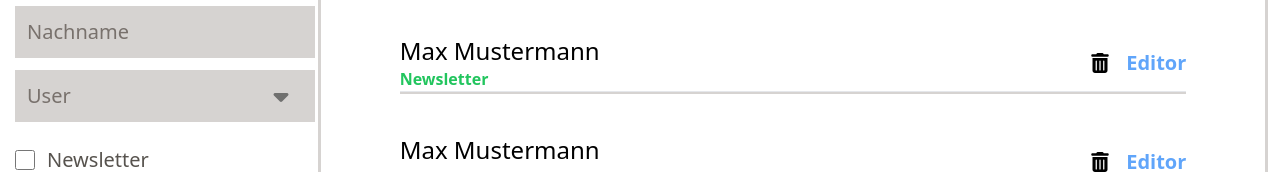
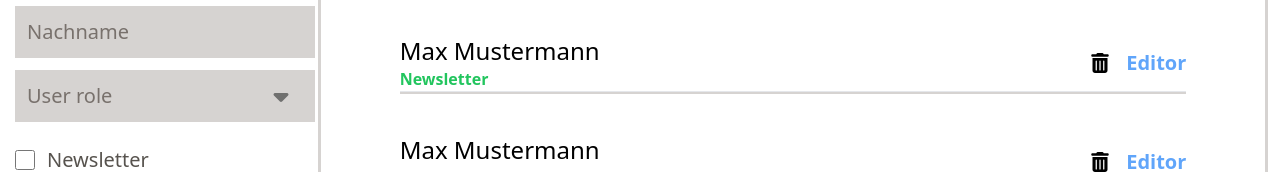
Before and after one commit to TomyJusuf/Userrole_Form, a React (Vite) app: page / in a window 1280 px wide. Shown: the part 330-502 px from the top of the page. Built offline with nearby package versions, Linux system fonts and the light colour scheme.

Commit message:
Create new branch and testing data

```diff
--- a/package.json
+++ b/package.json
@@ -11,7 +11,9 @@
   },
   "dependencies": {
     "react": "^18.2.0",
-    "react-dom": "^18.2.0"
+    "react-dom": "^18.2.0",
+    "react-hook-form": "^7.49.3",
+    "react-select": "^5.8.0"
   },
   "devDependencies": {
     "@types/react": "^18.2.43",
--- a/src/App.tsx
+++ b/src/App.tsx
@@ -1,13 +1,20 @@
+import { DataProvider } from './components/DataContext';
 import UserForm from './components/UserForm';
 import UsersBoarder from './components/UsersBoarder';
 import './index.css';
 
 function App() {
+  const datatoSend = (data: any) => {
+    // Do any additional processing if needed
+    console.log('Form submitted:', data);
+  };
   return (
     <>
       <div className="flex flex-wrap container justify-center items-center h-[100vh] xl:max-w-[1400px] lg:max-w-[1200px] lg:pr-8 sm:gap-y-5 px-3 sm:mt-0">
-        <UserForm />
-        <UsersBoarder />
+        <DataProvider>
+          <UserForm />
+          <UsersBoarder />
+        </DataProvider>
       </div>
     </>
   );
--- /dev/null
+++ b/src/components/DataContext.tsx
@@ -0,0 +1,26 @@
+// DataContext.js
+import { createContext, useContext, useState } from 'react';
+
+const DataContext = createContext<unknown>('unknown');
+
+export const DataProvider = ({ children }: any) => {
+  const [formData, setFormData] = useState();
+
+  const updateFormData = (newData: any) => {
+    setFormData(newData);
+  };
+
+  return (
+    <DataContext.Provider value={{ formData, updateFormData }}>
+      {children}
+    </DataContext.Provider>
+  );
+};
+
+export const useData = () => {
+  const context = useContext(DataContext);
+  if (!context) {
+    throw new Error('useData must be used within a DataProvider');
+  }
+  return context;
+};
--- a/src/components/UserForm.tsx
+++ b/src/components/UserForm.tsx
@@ -1,4 +1,27 @@
+import { useForm, SubmitHandler } from 'react-hook-form';
+import { useData } from './DataContext';
+
+type Inputs = {
+  firstName: string;
+  lastname: string;
+  selectRole: 'admin' | 'editor' | 'user';
+  newsLetter?: boolean;
+  // selectRole: { label: string; value: string };
+};
+
 export default function UserForm() {
+  const { updateFormData } = useData() as {
+    updateFormData: (newData: any) => void;
+  };
+
+  const {
+    register,
+    handleSubmit,
+
+    formState: { errors },
+  } = useForm<Inputs>();
+
+  const onSubmit: SubmitHandler<Inputs> = (data) => updateFormData(data);
   return (
     <div className=" flex flex-row  items-center justify-center 2xl:max-w-[500px] xl:max-w-[450px] lg:w-[300px]  h-[530px] mx-auto  md:max-w-[700px] sm:min-w-[500px] ">
       <div className=" xl:max-w-[300px]  flex flex-wrap justify-center xl:flex xl:justify-center">
@@ -6,6 +29,7 @@ export default function UserForm() {
           User form
         </h1>
         <form
+          onSubmit={handleSubmit(onSubmit)}
           action=""
           className="flex flex-wrap gap-3 text-stone-600  mt-4 text-2x  lg:mt-2  md:mt-0 sm:mt-[25px] xs:mt-0"
         >
@@ -13,12 +37,16 @@ export default function UserForm() {
             type="text"
             placeholder="Vorname"
             className="w-full bg-stone-300 pl-5 py-5 text-2xl  text-stone-500 placeholder:text-stone-500 xl:w-[300px] xl:text-xl xl:p-3 lg:p-2 md:p-2 sm:p-2 xs:p-2"
+            {...register('firstName', { required: true })}
           />
+          {errors.firstName && <span>This field is required</span>}
           <input
             type="text"
             placeholder="Nachname"
             className="w-full bg-stone-300 pl-5 py-5 text-2xl text-stone-500 placeholder:text-stone-500 xl:w-[300px] xl:text-xl xl:p-3 lg:p-2 md:p-2 sm:p-2 xs:p-2"
+            {...register('lastname', { required: true })}
           />
+          {errors.lastname && <span>This field is required</span>}
           <div className="selectContainer relative w-full flex items-center justify-end ">
             <svg
               xmlns="http://www.w3.org/2000/svg"
@@ -30,31 +58,27 @@ export default function UserForm() {
                 d="M137.4 374.6c12.5 12.5 32.8 12.5 45.3 0l128-128c9.2-9.2 11.9-22.9 6.9-34.9s-16.6-19.8-29.6-19.8L32 192c-12.9 0-24.6 7.8-29.6 19.8s-2.2 25.7 6.9 34.9l128 128z"
               />
             </svg>
+
             <select
-              name=""
               id=""
               className="w-full bg-stone-300 pl-5 py-5 text-2xl text-stone-500 placeholder:text-stone-500 appearance-none xl:w-[300px] xl:text-xl   xl:p-3 lg:p-2  md:p-2 sm:p-2 xs:p-2"
+              {...register('selectRole', { required: true })}
             >
-              <option selected className="text-2xl">
-                Userrole
+              {' '}
+              <option disabled selected hidden value="">
+                User role
               </option>
-              <option selected value="admin" className="text-2xl xl:text-xl">
-                Admin
-              </option>
-              <option selected value="editor">
-                Editor
-              </option>
-              <option selected value="user">
-                User
-              </option>
+              <option value="admin">Admin</option>
+              <option value="editor">Editor</option>
+              <option value="user">User</option>
             </select>
           </div>
           <div className="newsLetter flex flex-wrap items-center gap-3 my-2">
             <input
               type="checkbox"
-              name="newsLetter"
               id="newsLetter"
               className="w-9 h-9 xl:w-5 lg:w-5 lg:h-5 md:w-5 sm:w-5 xs:w-5 xs:h-5"
+              {...register('newsLetter')}
             />
             <label
               htmlFor="newsLetter"
--- a/src/components/UsersBoarder.tsx
+++ b/src/components/UsersBoarder.tsx
@@ -1,4 +1,8 @@
+import { useData } from './DataContext';
+
 export default function UsersBoarder() {
+  const { formData }: any = useData();
+  console.log(formData);
   return (
     <div>
       <div className=" border-[3px] border-stone-300 2xl:min-w-[900px]  xl:w-[950px] lg:min-w-[650px] md:min-w-[700px] sm:min-w-[610px] h-[750px]  container mx-auto overflow-y-scroll block md:h-[450px] md:mb-5 md:mt-[-95px] sm:mt-[-95px] sm:mb-10 sm:h-[450px] xs:mt-[-155px] xs:h-[400px] xs:w-[470px]">
```
Also changed, not shown: 1 other file (tests, documents, lock files or other folders).
